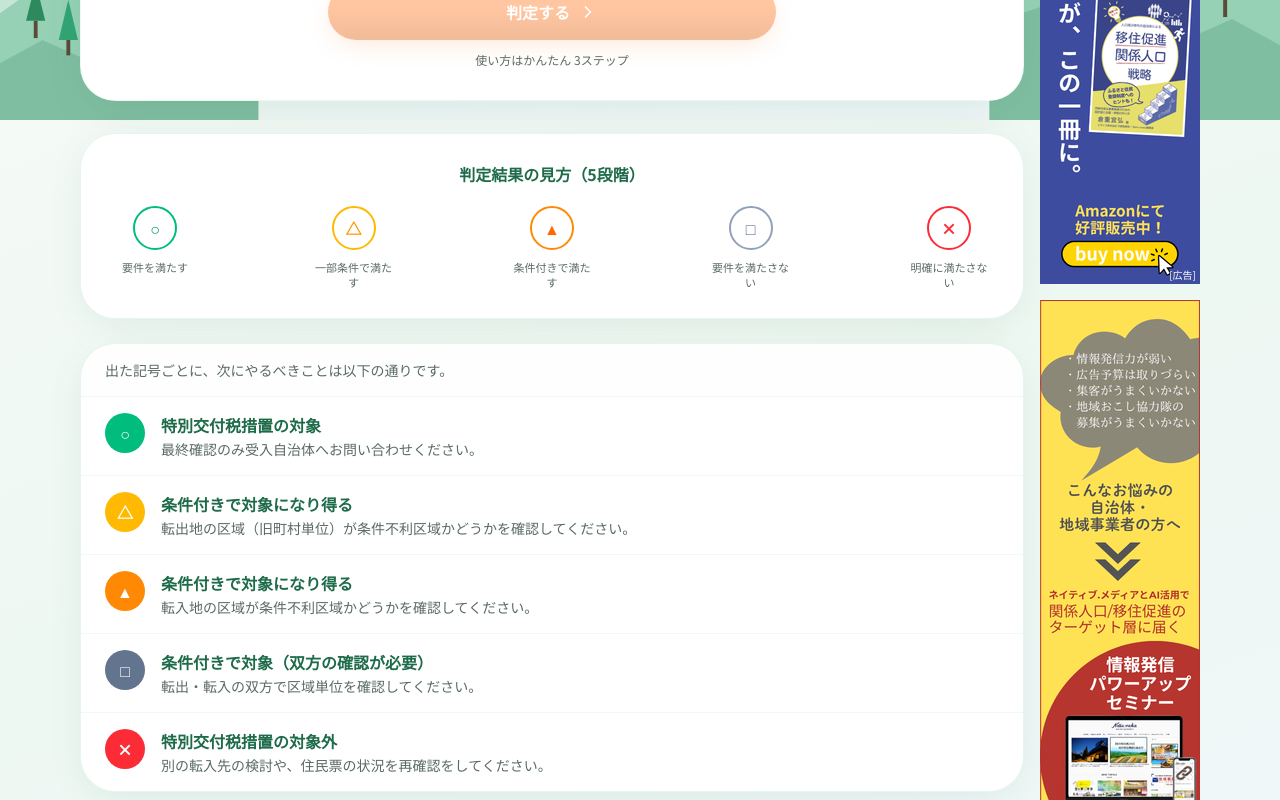
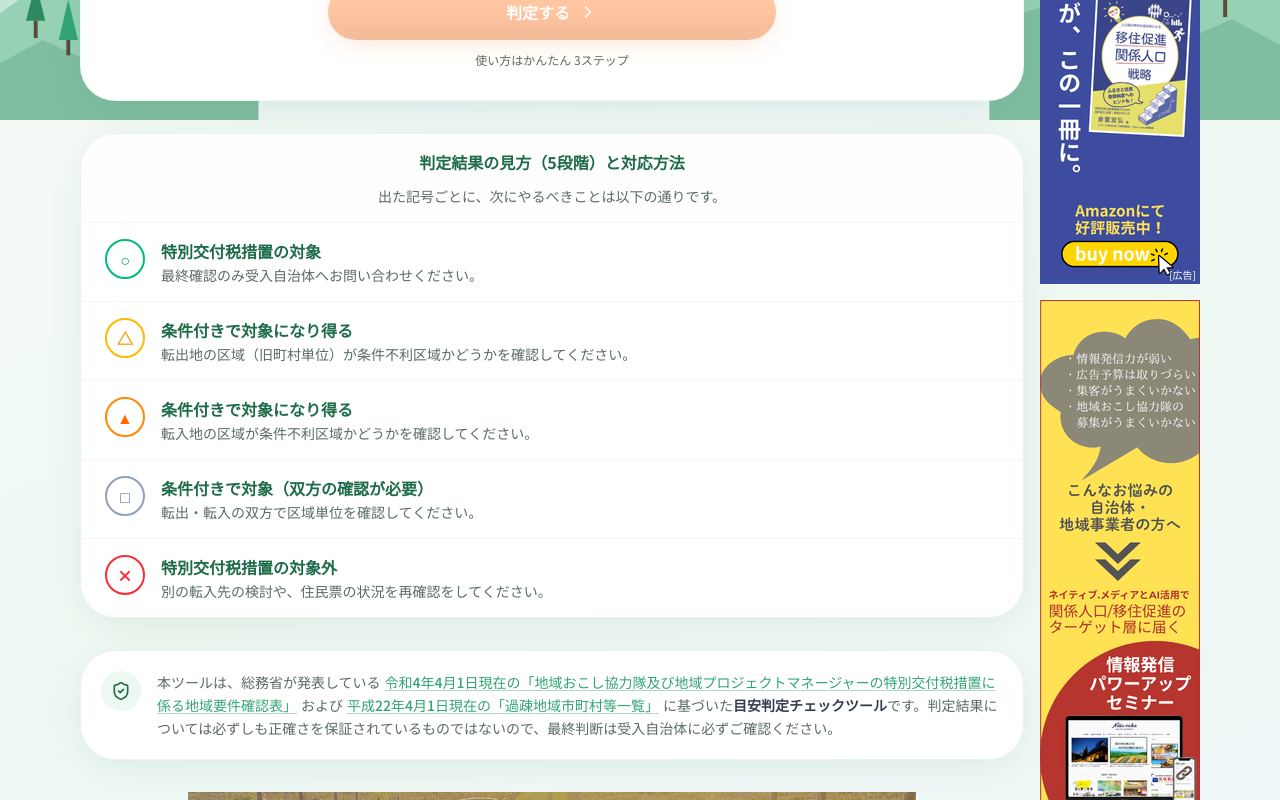
Before and after one commit to shige-spec/chiiki-okoshi-checker, a Next.js app: page / in a window 1280 px wide. Shown: the part 680-1480 px from the top of the page. Built offline with nearby package versions, Linux system fonts and the light colour scheme.

Commit message:
Simplify result legend layout and unify circular symbol badges.
Remove the redundant five-step icon row, add a combined guidance title, and show judgment symbols as round pills matching the legend style.

Co-authored-by: Cursor <cursoragent@cursor.com>

```diff
--- a/src/components/eligibility-checker.tsx
+++ b/src/components/eligibility-checker.tsx
@@ -18,11 +18,20 @@ import municipalitiesData from "@/data/municipalities.json";
 import matrixData from "@/data/matrix.json";
 import zonesData from "@/data/disadvantaged-zones.json";
 import { evaluateEligibility } from "@/lib/eligibility";
+import { cn } from "@/lib/utils";
 
 const municipalities = municipalitiesData as Municipality[];
 const matrix = matrixData.matrix as JudgmentSymbol[][];
 const symbolMeta = matrixData.symbolMeta as Record<JudgmentSymbol, SymbolMeta>;
 const zonesByMunicipality = zonesData as Record<string, import("@/lib/types").DisadvantagedZone[]>;
+
+const SYMBOL_PILL_CLASS: Record<JudgmentSymbol, string> = {
+  "○": "symbol-pill-o",
+  "△": "symbol-pill-tri",
+  "▲": "symbol-pill-tri-up",
+  "□": "symbol-pill-sq",
+  "×": "symbol-pill-x",
+};
 
 const SYMBOL_STYLES: Record<
   JudgmentSymbol,
@@ -93,11 +102,14 @@ function ResultPanel({ result }: { result: EligibilityResult }) {
               {result.to.pref} {result.to.name}
             </p>
           </div>
-          <div
-            className={`flex size-24 shrink-0 items-center justify-center rounded-2xl text-5xl font-black shadow-lg ring-4 ${style.badge} ${style.ring}`}
+          <span
+            className={cn(
+              SYMBOL_PILL_CLASS[result.symbol],
+              "size-24! shrink-0 border-[3px]! text-5xl shadow-lg",
+            )}
           >
             {result.symbol}
-          </div>
+          </span>
         </div>
       </div>
 
@@ -311,57 +323,24 @@ export function EligibilityChecker() {
 }
 
 export function SymbolLegend() {
-  const shortLabels: Record<JudgmentSymbol, string> = {
-    "○": "要件を満たす",
-    "△": "一部条件で満たす",
-    "▲": "条件付きで満たす",
-    "□": "要件を満たさない",
-    "×": "明確に満たさない",
-  };
-
-  const pillClass: Record<JudgmentSymbol, string> = {
-    "○": "symbol-pill-o",
-    "△": "symbol-pill-tri",
-    "▲": "symbol-pill-tri-up",
-    "□": "symbol-pill-sq",
-    "×": "symbol-pill-x",
-  };
-
   return (
-    <section className="space-y-6">
-      <div className="diagnostic-card px-4 py-6 md:px-8 md:py-7">
-        <h2 className="mb-5 text-center text-sm font-bold text-brand-dark md:text-base">
-          判定結果の見方（5段階）
-        </h2>
-        <div className="flex flex-wrap items-start justify-center gap-4 sm:justify-between sm:gap-2">
-          {(Object.keys(symbolMeta) as JudgmentSymbol[]).map((sym) => (
-            <div key={sym} className="flex w-[4.5rem] flex-col items-center gap-2.5 text-center sm:w-[5.25rem]">
-              <span className={pillClass[sym]}>{sym}</span>
-              <span className="text-[10px] font-medium leading-snug text-muted-foreground sm:text-[11px]">
-                {shortLabels[sym]}
-              </span>
-            </div>
-          ))}
-        </div>
-      </div>
-
+    <section>
       <div className="diagnostic-card overflow-hidden">
         <div className="border-b border-brand-muted/25 bg-brand-light/15 px-6 py-4">
-          <p className="text-sm text-muted-foreground">
+          <h2 className="mb-3 text-center text-sm font-bold text-brand-dark md:text-base">
+            判定結果の見方（5段階）と対応方法
+          </h2>
+          <p className="text-center text-sm text-muted-foreground">
             出た記号ごとに、次にやるべきことは以下の通りです。
           </p>
         </div>
         <div className="divide-y divide-brand-muted/25">
-          {(Object.keys(symbolMeta) as JudgmentSymbol[]).map((sym) => {
-            const style = SYMBOL_STYLES[sym];
-            return (
+          {(Object.keys(symbolMeta) as JudgmentSymbol[]).map((sym) => (
               <div
                 key={sym}
                 className="flex items-start gap-4 px-6 py-4 transition-colors hover:bg-brand-light/10"
               >
-                <span
-                  className={`flex size-10 shrink-0 items-center justify-center rounded-full text-base font-black ${style.badge}`}
-                >
+                <span className={cn(SYMBOL_PILL_CLASS[sym], "size-10! shrink-0 text-base")}>
                   {sym}
                 </span>
                 <div className="min-w-0 flex-1">
@@ -369,8 +348,7 @@ export function SymbolLegend() {
                   <p className="mt-0.5 text-sm text-muted-foreground">{symbolMeta[sym].nextStep}</p>
                 </div>
               </div>
-            );
-          })}
+          ))}
         </div>
       </div>
     </section>
```
